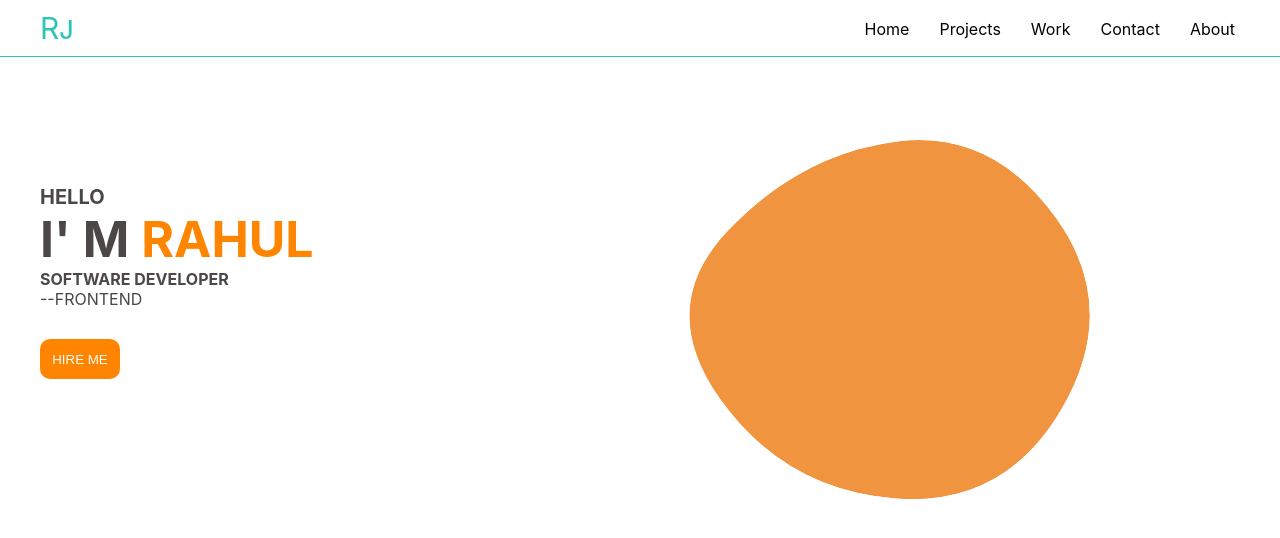
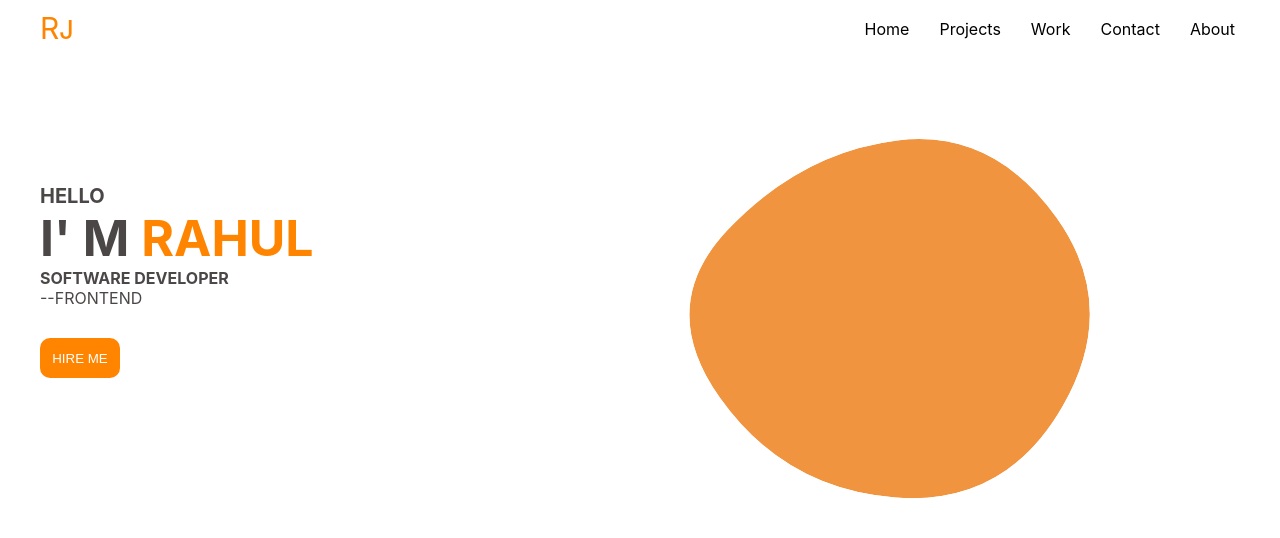
Before and after one commit to w3villa-rahul-jain/Portfolio, a React (Create React App) app: page / in a window 1280 px wide. Shown: the top 538 px of the page. Built offline with nearby package versions, Linux system fonts and the light colour scheme.

Commit message:
UI Fixes

```diff
--- a/src/Components/Navbar.css
+++ b/src/Components/Navbar.css
@@ -1,7 +1,4 @@
-:root {
-  --main-color: #2ec4b6;
-  --green: #1e555c;
-}
+
 
 .navbar {
   display: flex;
@@ -9,19 +6,18 @@
   align-items: center;
   flex-wrap: wrap;
   padding: 10px 40px;
-  border-bottom: 0.1px solid var(--main-color);
 }
 
 .nav-logo p {
   font-size: 25px;
   font-weight: 500;
-  color: var(--main-color);
+  color: var(--orange);
 }
 
 .nav-logo p::first-letter {
   font-size: 30px;
   font-weight: 400;
-  color: var(--main-color);
+  color: var(--orange);
 }
 
 .navbar .list-itemm {
@@ -38,7 +34,8 @@
 }
 
 .navbar .list-itemm li .link:hover {
-  border-bottom: 2px solid var(--main-color);
-  border-top: 2px solid var(--main-color);
+  border-bottom: 2px solid var(--orange);
+  border-top: 2px solid var(--orange);
   border-radius: 10px;
+  color: var(--orange);
 }
```
